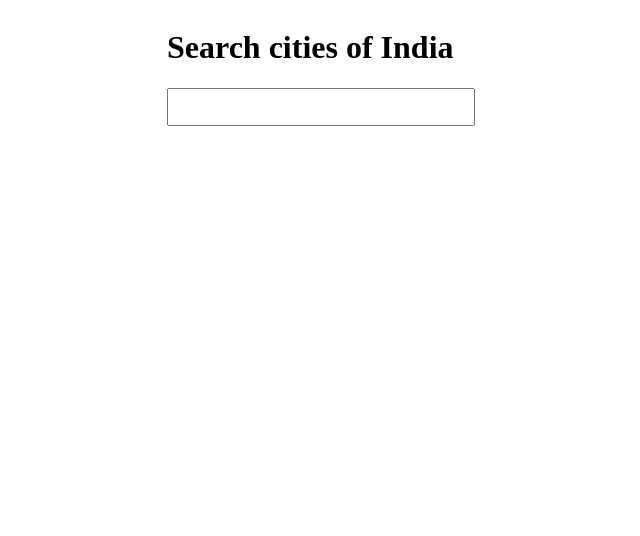
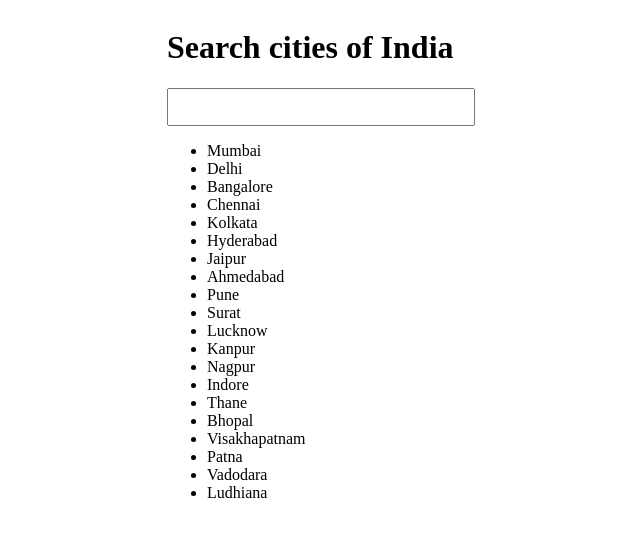
Before and after one commit to acciojob/auto-complete-cities-polashbiswas, a React app: page / in a window 1280 px wide. Shown: the top 536 px of the page, without its empty margins (319-959 px from the left). Built offline with nearby package versions, Linux system fonts and the light colour scheme.

Commit message:
submitting code-Fri Jun 23 2023 18:45:39 GMT+0530 (India Standard Time)

```diff
--- a/src/components/App.js
+++ b/src/components/App.js
@@ -53,16 +53,19 @@ const App = () => {
       />
       <ul>
       {
-        inputData !== "" && filteredSuggestions.length > 0 &&
-        (
-          <div className="city-container">
-            {
-              filteredSuggestions.map((suggestion) => (
-                <li key={suggestion} onClick={() => handelCity(suggestion)}>{suggestion}{''}</li>
-              ))
-            }
-          </div>
-        )
+        // inputData !== "" && filteredSuggestions.length > 0 &&
+        // (
+        //   <div className="city-container">
+        //     {
+        //       filteredSuggestions.map((suggestion) => (
+        //         <li key={suggestion} onClick={() => handelCity(suggestion)}>{suggestion}{''}</li>
+        //       ))
+        //     }
+        //   </div>
+        // )
+          filteredSuggestions.map((suggestion) => (
+            <li key={suggestion} onClick={() => handelCity(suggestion)}>{suggestion}{''}</li>
+          ))
       }
       </ul>
     </div>
```
